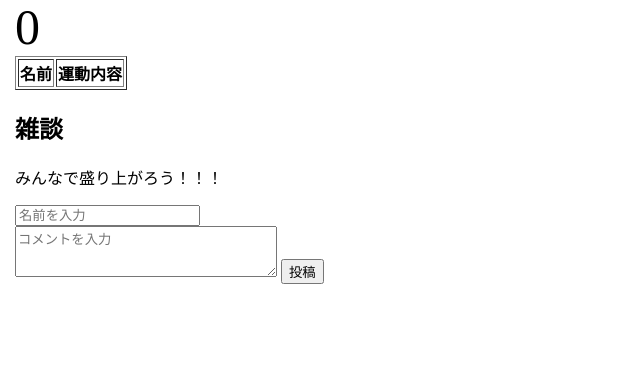
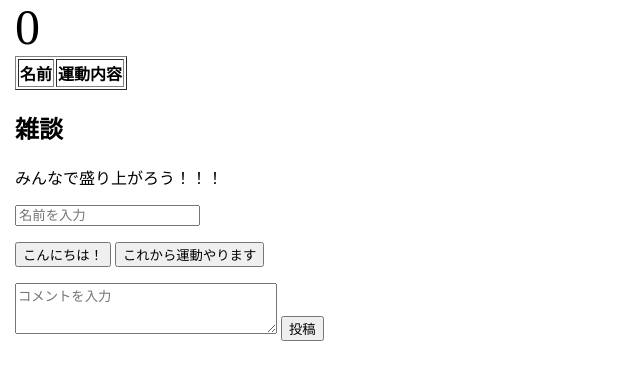
Before and after one commit to enpitut2022/MusclePowerAki, a Flask app: page /detail/1 in a window 1280 px wide. Shown: the part 261-641 px from the top of the page, without its empty margins (0-640 px from the left). Run offline with Flask 2, Linux system fonts and the light colour scheme; data that the repository does not hold is empty.

Commit message:
ボタンでコメントできるようにしました

```diff
--- a/app.py
+++ b/app.py
@@ -121,7 +121,8 @@ def addcomment():
     # formで入力された名前(name)を受け取る
     name = request.form["name"]
     # formで入力されたコメント(comment)を受け取る
-    comment = request.form["comment"]
+    if (request.form["comment"] != ""):
+        comment = request.form["comment"]
     # 新しくコメントを追加
     newComment = Comment(name=name, date=dt, comment=comment, teamid=teamid)
     db.session.add(newComment)
--- a/templates/detail.html
+++ b/templates/detail.html
@@ -49,10 +49,14 @@
     <h2>雑談</h2>
     <p>みんなで盛り上がろう！！！</p>
     <form action="/comment" method="post">
-       <div><input type="text" name="name" placeholder="名前を入力" id="chat_username" required></div>
-      <textarea name="comment"  rows="3" cols="30" placeholder="コメントを入力" required></textarea>
-      <input type ="hidden" name="teamid" value={{td.id}}>
-      <input type="submit" value="投稿">
+        <div><input type="text" name="name" placeholder="名前を入力" id="chat_username" required></div>
+        <p>
+          <button type="submit" name="comment" value="こんにちは！">こんにちは！</button>
+          <button type="submit" name="comment" value="これから運動やります">これから運動やります</button>
+        </p>
+        <textarea name="comment"  rows="3" cols="30" placeholder="コメントを入力"></textarea>
+        <input type ="hidden" name="teamid" value={{td.id}}>
+        <input type="submit" value="投稿">
     </form>
     {% for comment in cm %}
       <p>
```
